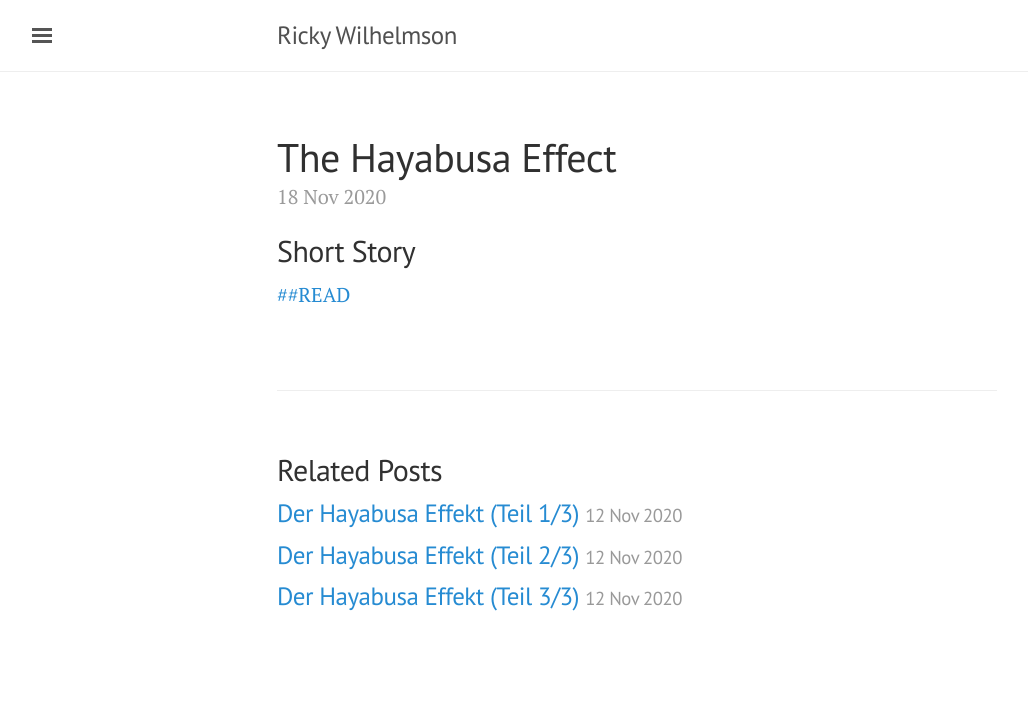
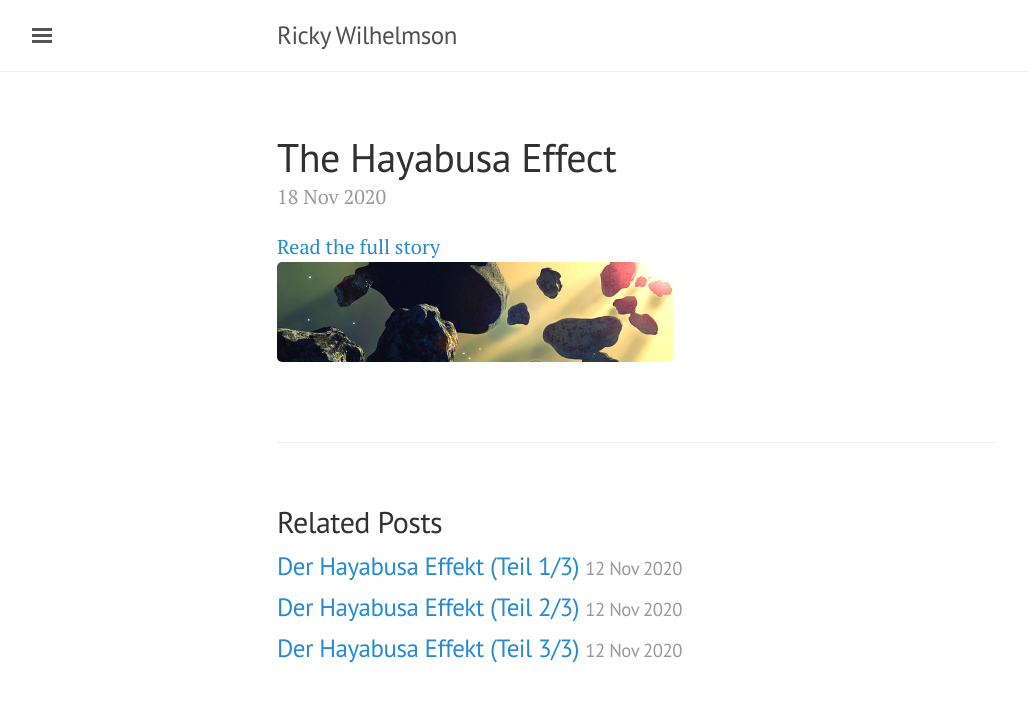
Before and after one commit to SOSTaler/sostaler.github.io, a Jekyll site: the page built from _posts/2020-11-18-The-Hayabusa-Effect.md, in a window 1280 px wide. Shown: the top 702 px of the page, without its empty margins (3-1031 px from the left). Built offline with Jekyll 4.4.1, drawn with Linux system fonts in a browser that asks for light colours; comment, search, counter and statistics services are not loaded.

Commit message:
Update 2020-11-18-The-Hayabusa-Effect.md

```diff
--- a/_posts/2020-11-18-The-Hayabusa-Effect.md
+++ b/_posts/2020-11-18-The-Hayabusa-Effect.md
@@ -4,6 +4,5 @@ title: 'The Hayabusa Effect'
 date: 2020-11-18 00:00:01
 ---
 
-## Short Story
 
-[##READ](http://rickywilhelmson.com/The-Hayabusa-Effect/)
+[ Read the full story ![Asteroids](/pic/Asteroids-Sun-400x100.png "Asteroids Sun")  ](http://rickywilhelmson.com/TheHayabusaEffect/)
```
